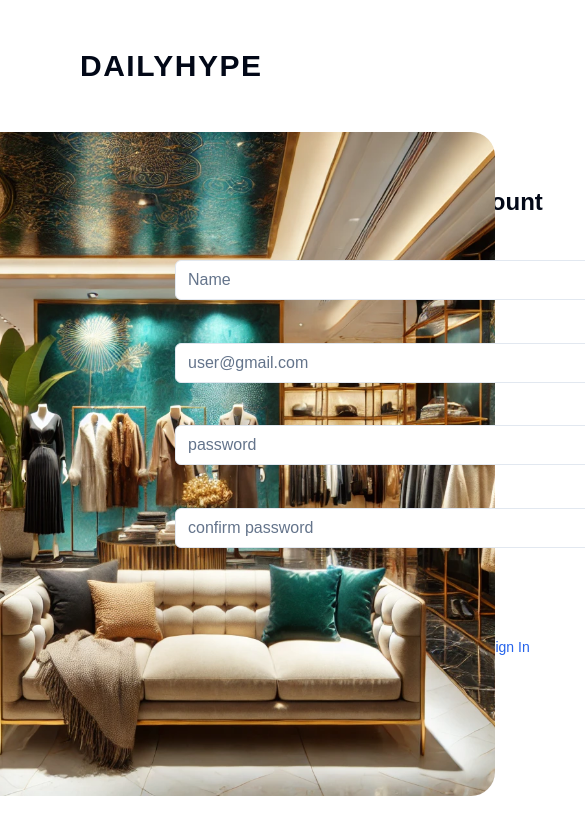
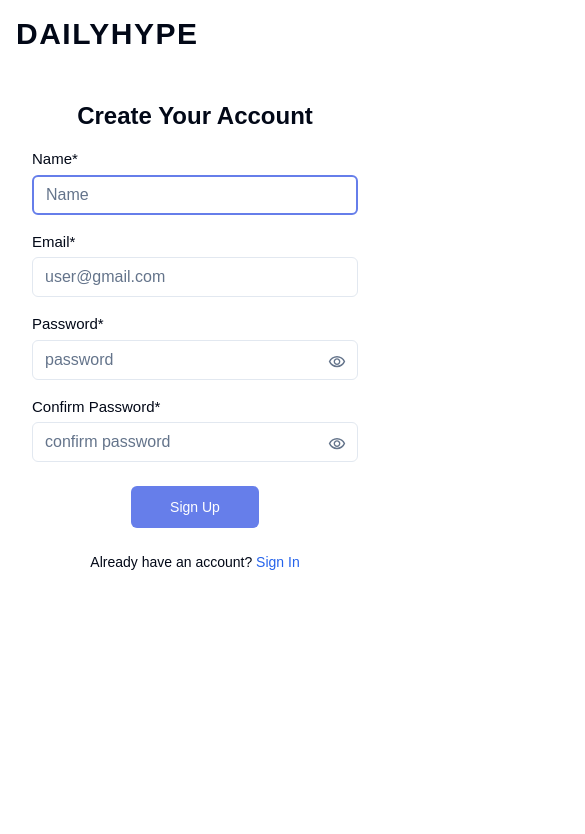
Before and after one commit to Jamie1606/daily-hype, a Next.js app: page /sign-up in a window 390 px wide. Shown: the top 834 px of the page, 585 px wide, since content can reach past the window. Built offline with nearby package versions, Linux system fonts and the light colour scheme.

Commit message:
sign up form mobile responsive

```diff
--- a/app/(auth)/sign-up/page.tsx
+++ b/app/(auth)/sign-up/page.tsx
@@ -1,17 +1,16 @@
 import url from "@/constant/url";
 import Image from "next/image";
 import Link from "next/link";
-import SignUpForm from "./sign-up-form";
 import Form from "./form";
 
 const SignUpPage = () => {
   return (
-    <div className="flex h-screen w-screen px-20 py-12">
+    <div className="flex flex-col lg:flex-row h-full w-screen px-4 py-4 lg:h-screen lg:px-20 lg:py-12">
       <div className="flex flex-col w-full items-center">
         <Link className="text-3xl tracking-wider font-bold cursor-pointer max-w-fit self-start" href={url.HOME}>
           DAILYHYPE
         </Link>
-        <div className="relative w-[600px] h-[95%] overflow-hidden rounded-3xl mt-12">
+        <div className="hidden lg:inline-block relative w-[600px] h-[95%] overflow-hidden rounded-3xl mt-12">
           <Image
             src="/sign-up-bg.webp"
             alt="Image"
--- a/app/(auth)/sign-up/sign-up-form.tsx
+++ b/app/(auth)/sign-up/sign-up-form.tsx
@@ -29,14 +29,14 @@ export default function SignUpForm({ updateStep }: SignUpFormProps) {
     <>
       {state !== null &&
         (state.success ? (
-          <Alert variant="success" className="mb-8 w-[500px]">
+          <Alert variant="success" className="mt-8 w-full lg:mb-8 lg:w-[500px]">
             <InfoIcon width={20} height={20} className="fill-green-600" />
             <AlertTitle className="text-green-600 font-semibold">Message</AlertTitle>
             <AlertDescription className="text-green-600">{state.message}</AlertDescription>
           </Alert>
         ) : (
           state.message && (
-            <Alert variant="error" className="mb-8 w-[500px]">
+            <Alert variant="error" className="mt-8 w-full lg:mb-8 lg:w-[500px]">
               <InfoIcon width={20} height={20} className="fill-red-600" />
               <AlertTitle className="text-red-600 font-semibold">Error</AlertTitle>
               <AlertDescription className="text-red-600">{state?.message}</AlertDescription>
@@ -45,11 +45,11 @@ export default function SignUpForm({ updateStep }: SignUpFormProps) {
         ))}
 
       {/* Sign up form */}
-      <form action={action} className="flex flex-col">
+      <form action={action} className="flex flex-col w-full mt-12 px-4 lg:mt-0 lg:w-fit lg:px-0">
         <label className="text-center text-2xl font-semibold">Create Your Account</label>
 
         <label className="mt-4 text-[15px]">Name*</label>
-        <Input name="name" value={state?.defaultData?.name || ""} className={cn("w-[500px] mt-1", state?.errors?.name && "border-red-600")} variant="input" type="text" placeholder="Name" required disabled={isPending} clear={state?.success} />
+        <Input autoFocus name="name" value={state?.defaultData?.name || ""} className={cn("w-full lg:w-[500px] mt-1", state?.errors?.name && "border-red-600")} variant="input" type="text" placeholder="Name" required disabled={isPending} clear={state?.success} />
         {state?.errors?.name &&
           state.errors.name.length > 0 &&
           state.errors.name.map((error, index) => (
@@ -59,7 +59,7 @@ export default function SignUpForm({ updateStep }: SignUpFormProps) {
           ))}
 
         <label className="mt-4 text-[15px]">Email*</label>
-        <Input name="email" value={state?.defaultData?.email || ""} className={cn("w-[500px] mt-1", state?.errors?.email && "border-red-600")} variant="input" type="email" placeholder="user@gmail.com" required disabled={isPending} clear={state?.success} />
+        <Input name="email" value={state?.defaultData?.email || ""} className={cn("w-full lg:w-[500px] mt-1", state?.errors?.email && "border-red-600")} variant="input" type="email" placeholder="user@gmail.com" required disabled={isPending} clear={state?.success} />
         {state?.errors?.email &&
           state.errors.email.length > 0 &&
           state.errors.email.map((error, index) => (
@@ -69,7 +69,7 @@ export default function SignUpForm({ updateStep }: SignUpFormProps) {
           ))}
 
         <label className="mt-4 text-[15px]">Password*</label>
-        <Input name="password" value={state?.defaultData?.password || ""} className={cn("w-[500px] mt-1", state?.errors?.password && "border-red-600")} variant="input" type="password" placeholder="password" minLength={8} required disabled={isPending} clear={state?.success} />
+        <Input name="password" value={state?.defaultData?.password || ""} className={cn("w-full lg:w-[500px] mt-1", state?.errors?.password && "border-red-600")} variant="input" type="password" placeholder="password" minLength={8} required disabled={isPending} clear={state?.success} />
         {state?.errors?.password &&
           state.errors.password.length > 0 &&
           state.errors.password.map((error, index) => (
@@ -79,7 +79,7 @@ export default function SignUpForm({ updateStep }: SignUpFormProps) {
           ))}
 
         <label className="mt-4 text-[15px]">Confirm Password*</label>
-        <Input name="confirm-password" value={state?.defaultData?.confirmPassword || ""} className={cn("w-[500px] mt-1", state?.errors?.confirmPassword && "border-red-600")} variant="input" type="password" placeholder="confirm password" minLength={8} required disabled={isPending} clear={state?.success} />
+        <Input name="confirm-password" value={state?.defaultData?.confirmPassword || ""} className={cn("w-full lg:w-[500px] mt-1", state?.errors?.confirmPassword && "border-red-600")} variant="input" type="password" placeholder="confirm password" minLength={8} required disabled={isPending} clear={state?.success} />
         {state?.errors?.confirmPassword &&
           state.errors.confirmPassword.length > 0 &&
           state.errors.confirmPassword.map((error, index) => (
@@ -91,7 +91,7 @@ export default function SignUpForm({ updateStep }: SignUpFormProps) {
         <Button type="submit" className="mt-6 w-[8rem] h-[2.6rem] mx-auto" variant="primary" disabled={isPending}>
           {isPending ? <LoadingIcon width={24} height={24} className="fill-white" /> : <span>Sign Up</span>}
         </Button>
-        <label className="mt-6 text-[14px] text-center">
+        <label className="mt-6 mb-8 lg:mb-0 text-[14px] text-center">
           Already have an account?&nbsp;
           <Link className="text-blue-600 hover:underline" href={url.SIGNIN}>
             Sign In
--- a/components/ui/input-otp.tsx
+++ b/components/ui/input-otp.tsx
@@ -17,7 +17,7 @@ const InputOTPSlot = React.forwardRef<React.ElementRef<"div">, React.ComponentPr
   const { char, hasFakeCaret, isActive } = inputOTPContext.slots[index];
 
   return (
-    <div ref={ref} className={cn("relative flex h-10 w-10 first:ms-0 last:me-0 mx-1 items-center justify-center border-y border-r rounded-md border-input text-sm transition-all border-l", isActive && "z-10 ring-2 ring-brand ring-offset-background", className)} {...props}>
+    <div ref={ref} className={cn("relative flex h-10 w-10 first:ms-0 last:me-0 mx-1 items-center justify-center border-y border-r rounded-md border-[#ddd] text-sm transition-all border-l", isActive && "z-10 ring-2 ring-brand border-transparent ring-offset-background", className)} {...props}>
       {char}
       {hasFakeCaret && (
         <div className="pointer-events-none absolute inset-0 flex items-center justify-center">
--- a/components/ui/input.tsx
+++ b/components/ui/input.tsx
@@ -63,10 +63,10 @@ const Input = React.forwardRef<HTMLInputElement, InputProps>(({ className, varia
   };
 
   return (
-    <div className="w-fit relative">
-      <input value={inputValue} type={type !== "password" ? type : isPasswordVisible ? "text" : "password"} className={cn(inputVariants({ variant }), "pr-8", className)} ref={inputRef} onChange={handleChange} {...props} />
+    <div className="w-full lg:w-fit relative">
+      <input value={inputValue} type={type !== "password" ? type : isPasswordVisible ? "text" : "password"} className={cn(inputVariants({ variant }), "pr-10", type === "password" && "pr-[3.4rem]", className)} ref={inputRef} onChange={handleChange} {...props} />
       {isCancelVisible && <CancelIcon width={16} height={16} className="absolute top-1/2 right-2 -translate-y-[30%] pointer-events-auto cursor-pointer fill-slate-500 hover:fill-black" onClick={handleClear} />}
-      {type === "password" && (isPasswordVisible ? <VisibilityOffIcon width={16} height={16} onClick={handlePasswordVisibility} className={cn("absolute top-1/2 right-3 -translate-y-[28%] fill-slate-500 hover:fill-black cursor-pointer pointer-events-auto", isCancelVisible && "right-7")} /> : <VisibilityIcon width={18} height={18} onClick={handlePasswordVisibility} className={cn("absolute top-1/2 right-3 -translate-y-[28%] fill-slate-500 hover:fill-black cursor-pointer pointer-events-auto", isCancelVisible && "right-7")} />)}
+      {type === "password" && (isPasswordVisible ? <VisibilityOffIcon width={16} height={16} onClick={handlePasswordVisibility} className={cn("absolute top-1/2 right-3 -translate-y-[28%] fill-slate-500 hover:fill-black cursor-pointer pointer-events-auto", isCancelVisible && "right-8 lg:right-7")} /> : <VisibilityIcon width={18} height={18} onClick={handlePasswordVisibility} className={cn("absolute top-1/2 right-3 -translate-y-[28%] fill-slate-500 hover:fill-black cursor-pointer pointer-events-auto", isCancelVisible && "right-8 lg:right-7")} />)}
     </div>
   );
 });
```
Also changed, not shown: app/(auth)/sign-up/otp-form.tsx (+37 -6 lines), app/(auth)/sign-up/form.tsx (line endings or trailing spaces).
